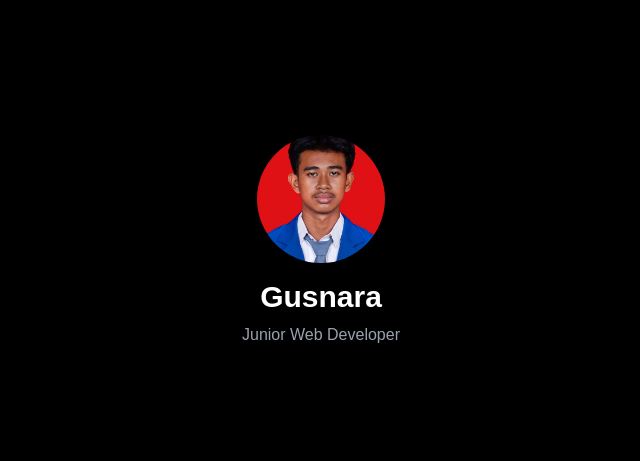
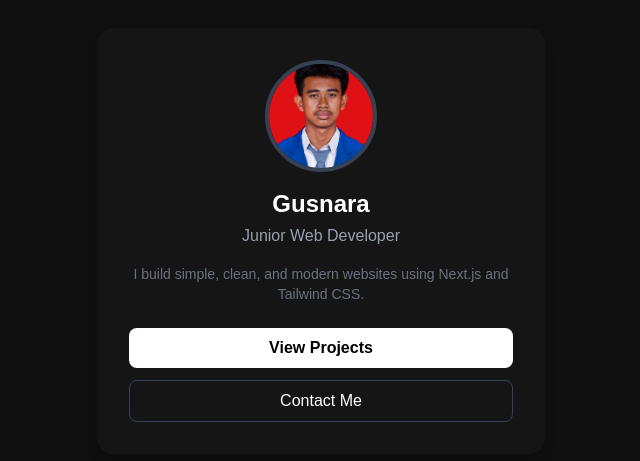
Before and after one commit to GUSNARA66/cv-portfolio, a Next.js app: page / in a window 1280 px wide. Shown: the part 159-620 px from the top of the page, without its empty margins (319-959 px from the left). Built offline with nearby package versions, Linux system fonts and the light colour scheme.

Commit message:
update portfolio design

```diff
--- a/app/page.tsx
+++ b/app/page.tsx
@@ -1,14 +1,48 @@
 export default function Home() {
   return (
-    <main className="min-h-screen flex items-center justify-center bg-black text-white">
-      <div className="text-center">
+    <main className="min-h-screen bg-[#0f0f0f] flex items-center justify-center px-4">
+      <div className="w-full max-w-md bg-[#151515] rounded-2xl p-8 text-center shadow-lg">
+
+        {/* FOTO */}
         <img
           src="/profile.jpg"
           alt="Profile"
-          className="w-32 h-32 mx-auto rounded-full mb-4 object-cover"
+          className="w-28 h-28 mx-auto rounded-full object-cover border-4 border-gray-700"
         />
-        <h1 className="text-3xl font-bold">Gusnara</h1>
-        <p className="text-gray-400 mt-2">Junior Web Developer</p>
+
+        {/* NAMA */}
+        <h1 className="text-2xl font-bold text-white mt-4">
+          Gusnara
+        </h1>
+
+        {/* ROLE */}
+        <p className="text-gray-400 mt-1">
+          Junior Web Developer
+        </p>
+
+        {/* DESKRIPSI */}
+        <p className="text-gray-500 text-sm mt-4">
+          I build simple, clean, and modern websites using
+          Next.js and Tailwind CSS.
+        </p>
+
+        {/* BUTTON */}
+        <div className="mt-6 flex flex-col gap-3">
+          <a
+            href="#"
+            className="w-full py-2 rounded-lg bg-white text-black font-semibold hover:bg-gray-200 transition"
+          >
+            View Projects
+          </a>
+
+          <a
+            href="#"
+            className="w-full py-2 rounded-lg border border-gray-700 text-white hover:bg-gray-800 transition"
+          >
+            Contact Me
+          </a>
+        </div>
+
       </div>
     </main>
   )
```
